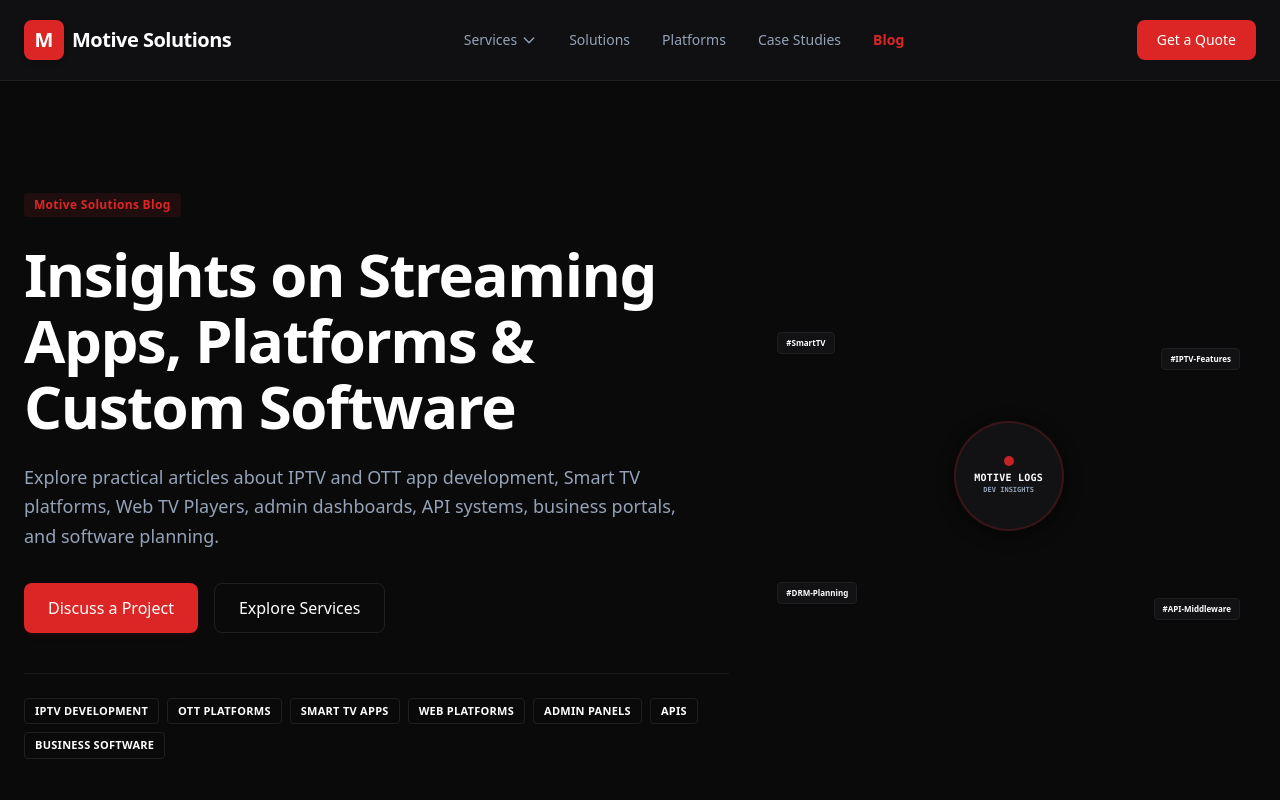
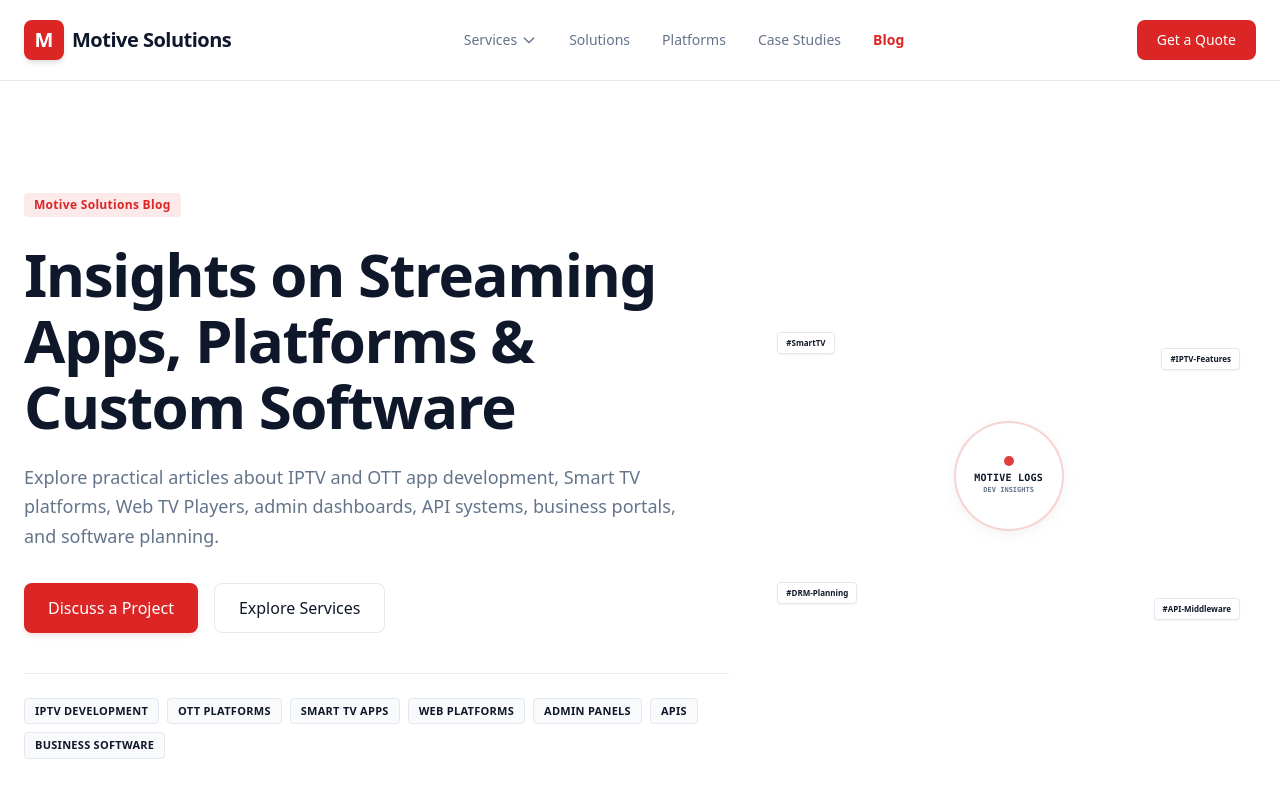
Before and after one commit to motivesolutionss/smartifly-smf, a Next.js app: page /blog in a window 1280 px wide. Shown: the top 800 px of the page. Built offline with nearby package versions, Linux system fonts and the light colour scheme.

Commit message:
feat: replace black theme with white

```diff
--- a/src/app/globals.css
+++ b/src/app/globals.css
@@ -1,43 +1,43 @@
 @import "tailwindcss";
 
 @theme {
-  /* Brand/Base Palette - Layered Dark Theme */
-  --color-background: #0a0a0b; /* Primary dark background */
-  --color-foreground: #ffffff; /* White heading color */
-  --color-body: #cbd5e1; /* Slate-300 body text */
-  --color-muted: #161618; /* Slate-100 surface-soft */
-  --color-muted-foreground: #94a3b8; /* Slate-500 muted text */
+  /* Brand/Base Palette - Light Theme */
+  --color-background: #ffffff; /* Primary light background */
+  --color-foreground: #0f172a; /* Slate-900 heading color */
+  --color-body: #334155; /* Slate-700 body text */
+  --color-muted: #f8fafc; /* Slate-50 surface-soft */
+  --color-muted-foreground: #64748b; /* Slate-500 muted text */
 
-  --color-card: #121214; /* Card background */
-  --color-card-foreground: #cbd5e1;
+  --color-card: #ffffff; /* White card background */
+  --color-card-foreground: #0f172a;
 
   --color-primary: #dc2626; /* Red-600 Brand Accent */
   --color-primary-foreground: #ffffff;
   --color-primary-hover: #b91c1c;
-  --color-primary-soft: #270f11;
+  --color-primary-soft: #fef2f2;
 
-  --color-brand-soft: #1c0e10; /* Dark red soft background */
-  --color-indigo-soft: #200e12; /* Dark rose soft background */
+  --color-brand-soft: #fef2f2; /* Light red soft background */
+  --color-indigo-soft: #eff6ff; /* Light blue soft background */
 
-  /* Custom Light Background Palette Tokens */
-  --color-slate-50: #0a0a0b;
-  --color-slate-100: #121214;
-  --color-blue-50: #1c0e10;
-  --color-indigo-50: #200e12;
-  --color-red-50: #1c0e10;
-  --color-rose-50: #200e12;
+  /* Custom Background Palette Tokens */
+  --color-slate-50: #f8fafc;
+  --color-slate-100: #f1f5f9;
+  --color-blue-50: #eff6ff;
+  --color-indigo-50: #e0e7ff;
+  --color-red-50: #fef2f2;
+  --color-rose-50: #fff1f2;
 
   /* Reusable Borders/Inputs */
-  --color-border: #1f1f23; /* Dark border */
-  --color-border-soft: #161618;
-  --color-input: #1f1f23;
+  --color-border: #e2e8f0; /* Light border */
+  --color-border-soft: #f1f5f9;
+  --color-input: #f1f5f9;
   --color-ring: #ef4444; /* Red-500 */
 
   /* Border Radii */
   --radius-card: 1rem;
 
   /* Shadows */
-  --shadow-soft: 0 4px 20px -2px rgba(0, 0, 0, 0.4), 0 2px 10px -1px rgba(0, 0, 0, 0.2);
+  --shadow-soft: 0 4px 20px -2px rgba(0, 0, 0, 0.05), 0 2px 10px -1px rgba(0, 0, 0, 0.02);
 
   /* Marquee Animations */
   --animate-marquee-left: marquee-left 30s linear infinite;
@@ -58,16 +58,3 @@ body {
   color: var(--color-body);
   font-feature-settings: "cv02", "cv03", "cv04", "cv11";
 }
-
-/* Force bg-white class elements to dark card color in dark mode */
-.bg-white {
-  background-color: var(--color-card) !important;
-}
-
-/* Force from-white and to-white gradient steps to resolve to card/background values */
-.from-white {
-  --tw-gradient-from: var(--color-card) !important;
-}
-.to-white {
-  --tw-gradient-to: var(--color-card) !important;
-}
--- a/src/sections/home/PlatformBadgesSection.tsx
+++ b/src/sections/home/PlatformBadgesSection.tsx
@@ -28,7 +28,7 @@ export default function PlatformBadgesSection() {
     <Section variant="slate-50" id="multi-platform-badges" className="py-6 overflow-hidden">
 
       {/* Single Infinite Marquee Track with Red Gradient Background */}
-      <div className="relative w-full overflow-hidden py-6 bg-gradient-to-r from-red-950/30 via-red-900/15 to-red-950/30 border-y border-red-950/25">
+      <div className="relative w-full overflow-hidden py-6 bg-gradient-to-r from-red-50 via-red-100/40 to-red-50 border-y border-red-100/60">
         {/* Soft edge fading mask */}
         <div className="absolute top-0 bottom-0 left-0 w-8 sm:w-32 bg-gradient-to-r from-background to-transparent z-10 pointer-events-none" />
         <div className="absolute top-0 bottom-0 right-0 w-8 sm:w-32 bg-gradient-to-l from-background to-transparent z-10 pointer-events-none" />
```
